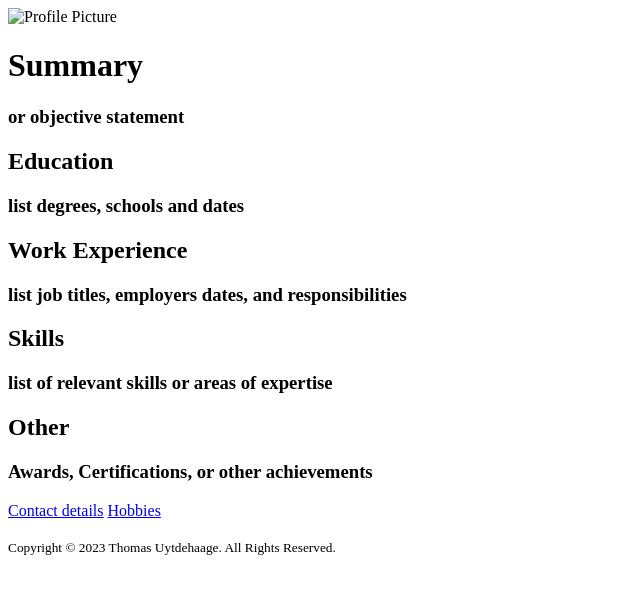
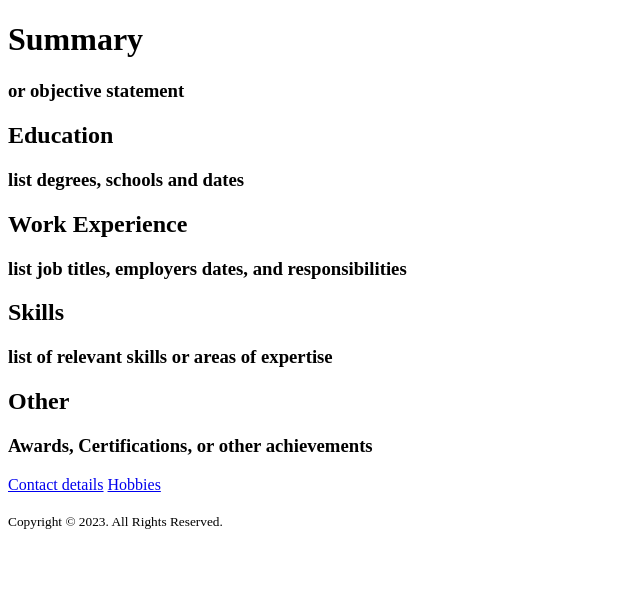
Before and after one commit to ThomasUyt/html-resume, a plain HTML site: page index.html in a window 1280 px wide. Shown: the whole page, without its empty margins (0-640 px from the left). Drawn offline with Linux system fonts and the light colour scheme.

Commit message:
Add files via upload

```diff
--- a/index.html
+++ b/index.html
@@ -6,8 +6,6 @@
     <title>My resume</title>
 </head>
 <body>
-
-    <img src="./Thomas_Uytdehaage_cropped.jpg"  height="200" alt="Profile Picture">
 
     <h1>Summary</h1>
     <h3>or objective statement</h3>
@@ -31,7 +29,7 @@
     <br>
 
 <footer>
-    <small>Copyright © 2023 Thomas Uytdehaage. All Rights Reserved.</small>
+    <small>Copyright © 2023. All Rights Reserved.</small>
 </footer>
 
 </body>
```
